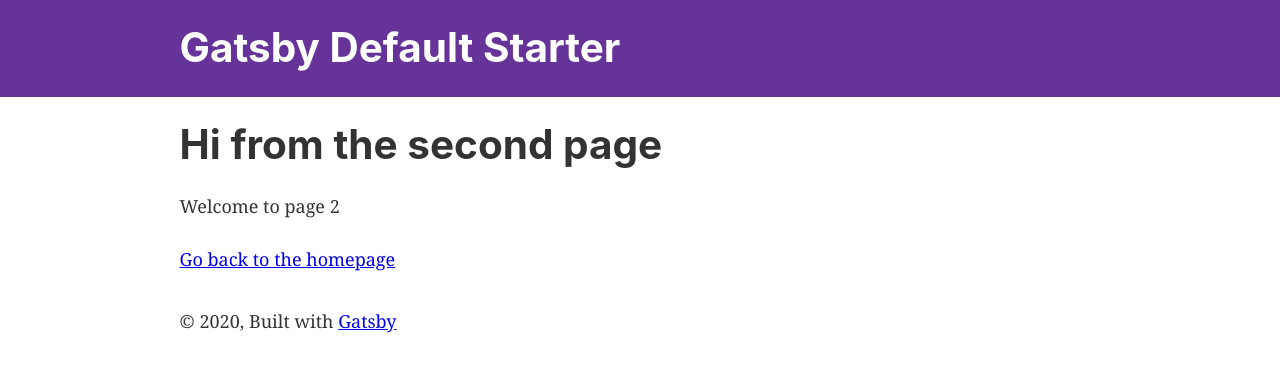
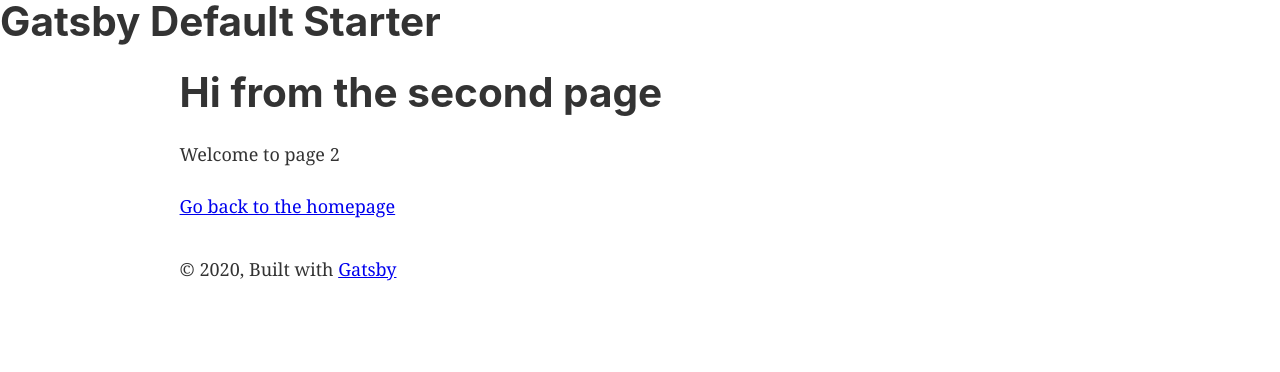
Before and after one commit to RyanSmitty98/GatsbyTicTacToe, a Gatsby site: page /page-2 in a window 1280 px wide. Built offline with nearby package versions, Linux system fonts and the light colour scheme; Gatsby itself is replaced by a stand-in of ours.

Commit message:
Adding tests, not surw how to write them :

```diff
--- /dev/null
+++ b/cypress.json
@@ -0,0 +1,3 @@
+{
+    "baseUrl": "http://localhost:8000/"
+  }
--- a/jest.config.js
+++ b/jest.config.js
@@ -13,4 +13,5 @@ module.exports = {
     },
     testURL: `http://localhost`,
     setupFiles: [`<rootDir>/loadershim.js`],
+    setupFilesAfterEnv: ["<rootDir>/setup-test-env.js"],
   }
--- /dev/null
+++ b/setup-test-env.js
@@ -0,0 +1 @@
+import "@testing-library/jest-dom/extend-expect"
--- a/src/components/header.js
+++ b/src/components/header.js
@@ -1,42 +1,24 @@
-import { Link } from "gatsby"
-import PropTypes from "prop-types"
 import React from "react"
+import { useStaticQuery, graphql } from "gatsby"
 
-const Header = ({ siteTitle }) => (
-  <header
-    style={{
-      background: `rebeccapurple`,
-      marginBottom: `1.45rem`,
-    }}
-  >
-    <div
-      style={{
-        margin: `0 auto`,
-        maxWidth: 960,
-        padding: `1.45rem 1.0875rem`,
-      }}
-    >
-      <h1 style={{ margin: 0 }}>
-        <Link
-          to="/"
-          style={{
-            color: `white`,
-            textDecoration: `none`,
-          }}
-        >
-          {siteTitle}
-        </Link>
-      </h1>
-    </div>
+export const PureHeader = ({ data }) => (
+  <header>
+    <h1>{data.site.siteMetadata.title}</h1>
   </header>
 )
 
-Header.propTypes = {
-  siteTitle: PropTypes.string,
-}
+export const Header = props => {
+  const data = useStaticQuery(graphql`
+    query {
+      site {
+        siteMetadata {
+          title
+        }
+      }
+    }
+  `)
 
-Header.defaultProps = {
-  siteTitle: ``,
+  return <PureHeader {...props} data={data}></PureHeader>
 }
 
 export default Header
```
Also changed, not shown: package.json (+7 -1 lines), src/components/__tests__/header.js (+10 -4 lines), src/components/__tests__/mouseClick.js (added, +8 -0 lines), src/components/__tests__/winner.js (added, +2 -0 lines), src/components/__tests__/timeReverse.js (added), src/pages/__tests__/index.js (line endings or trailing spaces), 2 other files.
